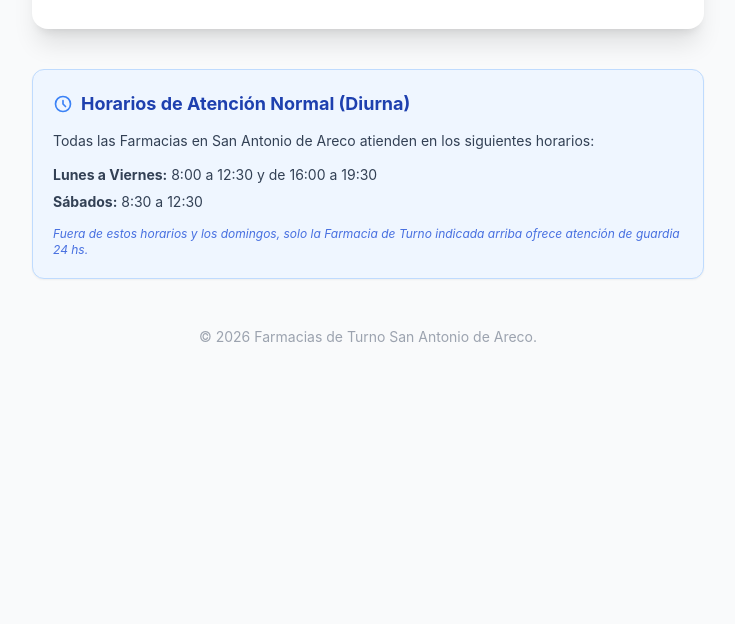
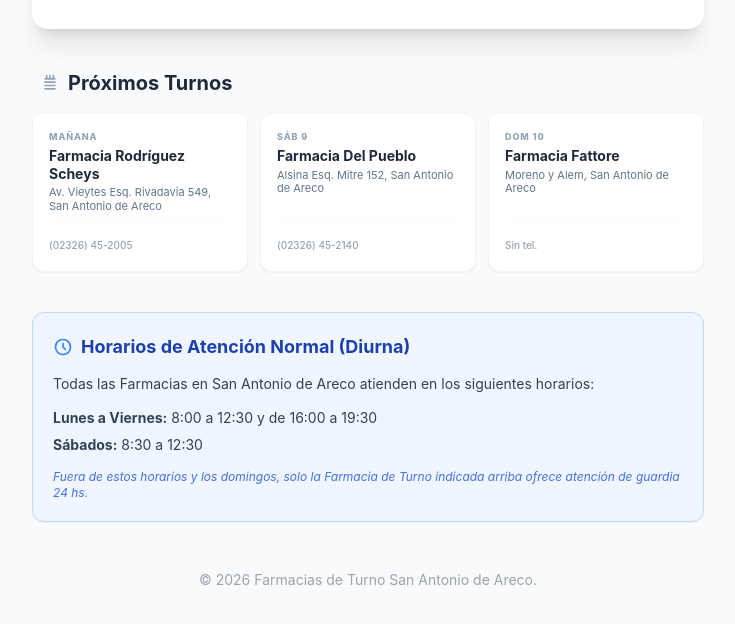
Before and after one commit to agustinte/farmacia-de-turno-hoy-san-antonio-de-areco, a plain HTML site: page index.html in a window 1280 px wide. Shown: the part 1124-1748 px from the top of the page, without its empty margins (272-1007 px from the left). Before the commit the page ends 1543 px from the top, so only its background shows below. Drawn offline with nearby package versions, Linux system fonts and the light colour scheme.

Commit message:
Update index.html

```diff
--- a/index.html
+++ b/index.html
@@ -163,7 +163,31 @@
             { date: '2026-04-27', pharmacyId: '7' }, { date: '2026-04-28', pharmacyId: '2' },
             { date: '2026-04-29', pharmacyId: '8' }, { date: '2026-04-30', pharmacyId: '6' },
             { date: '2026-05-04', pharmacyId: '5' }, { date: '2026-05-06', pharmacyId: '7' },
-            { date: '2026-05-06', pharmacyId: '2' }, { date: '2026-05-07', pharmacyId: '8' }
+            { date: '2026-05-06', pharmacyId: '2' }, { date: '2026-05-07', pharmacyId: '8' },
+            { date: '2026-05-08', pharmacyId: '6' }, // Rodríguez Scheys
+            { date: '2026-05-09', pharmacyId: '3' }, // Del Pueblo
+            { date: '2026-05-10', pharmacyId: '4' }, // Fattore
+            { date: '2026-05-11', pharmacyId: '1' }, // Bauer
+            { date: '2026-05-12', pharmacyId: '5' }, // Risolino
+            { date: '2026-05-13', pharmacyId: '7' }, // Torra
+            { date: '2026-05-14', pharmacyId: '2' }, // Berola
+            { date: '2026-05-15', pharmacyId: '8' }, // Bobbett
+            { date: '2026-05-16', pharmacyId: '2' }, // Berola
+            { date: '2026-05-17', pharmacyId: '7' }, // Torra
+            { date: '2026-05-18', pharmacyId: '4' }, // Fattore
+            { date: '2026-05-19', pharmacyId: '1' }, // Bauer
+            { date: '2026-05-20', pharmacyId: '5' }, // Risolino
+            { date: '2026-05-21', pharmacyId: '2' }, // Berola
+            { date: '2026-05-22', pharmacyId: '7' }, // Torra
+            { date: '2026-05-23', pharmacyId: '8' }, // Bobbett
+            { date: '2026-05-24', pharmacyId: '6' }, // Rodríguez Scheys
+            { date: '2026-05-25', pharmacyId: '7' }, // Torra
+            { date: '2026-05-26', pharmacyId: '4' }, // Fattore
+            { date: '2026-05-27', pharmacyId: '1' }, // Bauer
+            { date: '2026-05-28', pharmacyId: '5' }, // Risolino
+            { date: '2026-05-29', pharmacyId: '7' }, // Torra
+            { date: '2026-05-30', pharmacyId: '6' }, // Rodríguez Scheys
+            { date: '2026-05-31', pharmacyId: '8' }  // Bobbett
         ];
 
         // LOGIC
```
